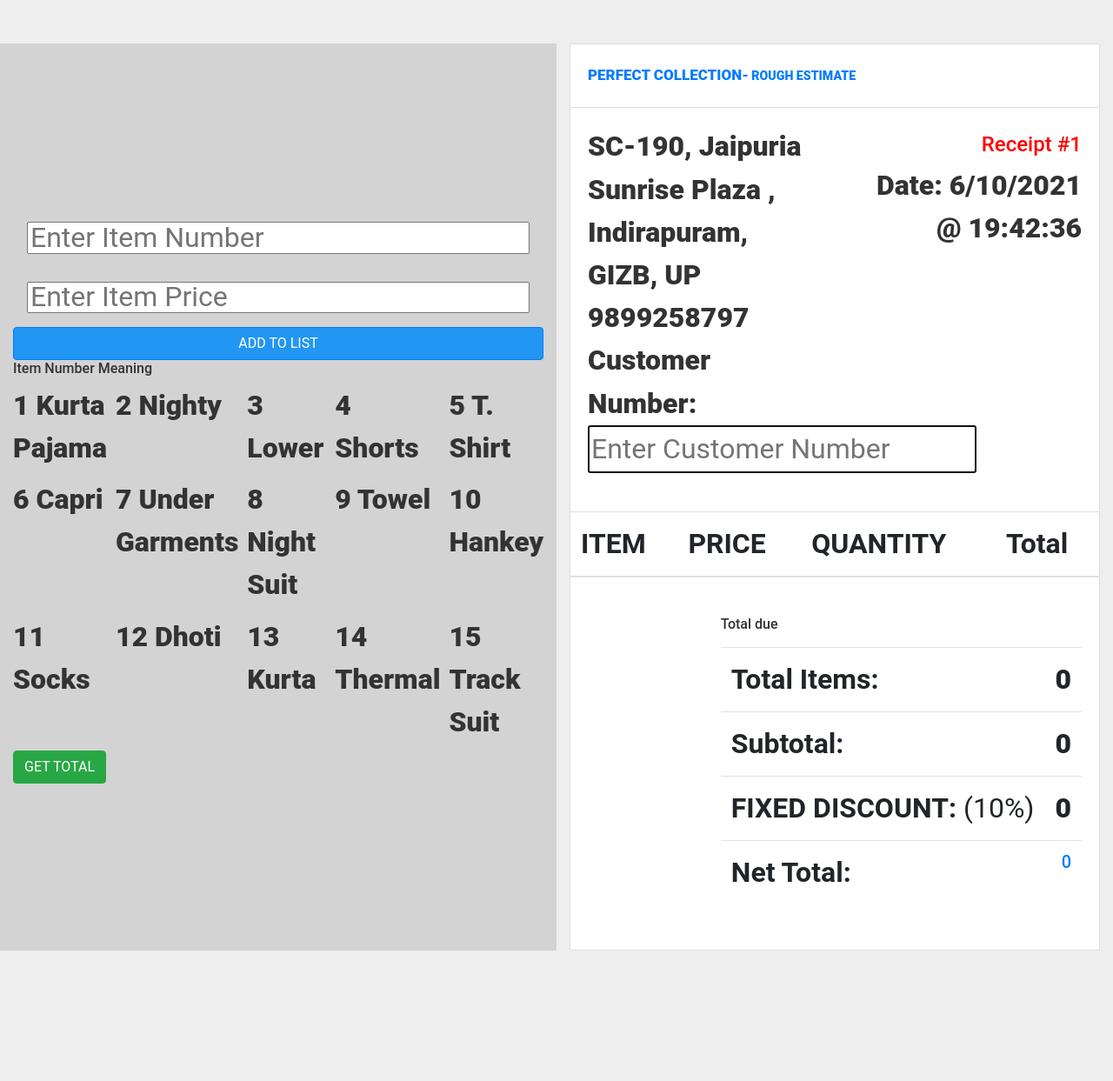
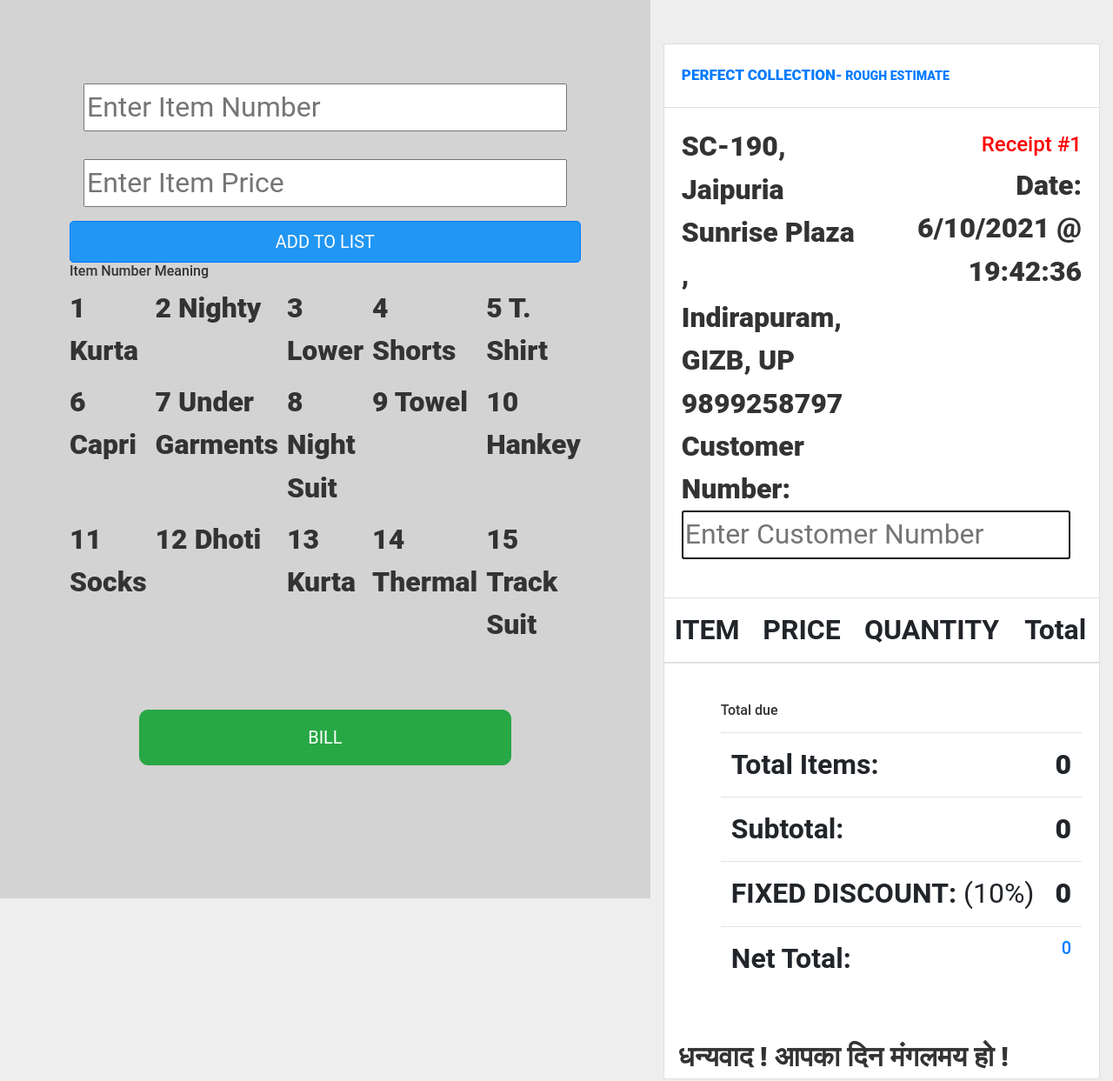
Before and after one commit to paras-kaushik/perfectCollectionReciptSystem, a plain HTML site: page index.html in a window 1280 px wide. Shown: the whole page at 87% size. Before the commit the page ends 1143 px from the top, so only its background shows below. Drawn offline with nearby package versions, Linux system fonts and the light colour scheme.

Commit message:
power and passion

```diff
--- a/index.html
+++ b/index.html
@@ -26,15 +26,7 @@
     <div style="display: flex; flex-direction: row">
       <div
         id="input-and-mapping-containing-div"
-        class="
-          container
-          d-flex
-          justify-content-center
-          mt-50
-          mb-50
-          list-control-container
-        "
-        style="flex-direction: column"
+        class="container list-control-container"
       >
         <input
           type="number"
@@ -43,7 +35,7 @@
           name="itemNumber"
           placeholder="Enter Item Number"
           required
-          style="height: 2.3rem; margin: 1rem"
+          style="height: 5 rem; margin: 1rem"
           onkeyup="additemNumberToListOnEnter(event)"
         />
         <input
@@ -53,7 +45,7 @@
           name="new-item-price-input"
           placeholder="Enter Item Price"
           required
-          style="height: 2.3rem; margin: 1rem"
+          style="height: 5 rem; margin: 1rem"
           onkeyup="additemNumberToListOnEnter(event)"
         />
         <!-- <input
@@ -67,7 +59,7 @@
         /> -->
         <button
           type="submit"
-          class="btn btn-primary"
+          class="btn btn-primary btn-lg"
           onclick="additemNumberToList()"
         >
           ADD TO LIST
@@ -77,8 +69,16 @@
           <div id="map-list" class="wrapper"></div>
         </div>
 
-        <div>
-          <button class="btn btn-success" id="download">GET TOTAL</button>
+        <div
+          style="
+            display: flex;
+            justify-content: center;
+            align-items: center;
+            height: 50px;
+            margin: 5rem;
+          "
+        >
+          <button class="btn btn-success btn-xl" id="download">BILL</button>
         </div>
       </div>
 
@@ -216,6 +216,12 @@
                   </div>
                 </div>
               </div>
+              <div
+                class="list list-unstyled mb-0 text-left"
+                style="margin-left: 1rem"
+              >
+                धन्यवाद ! आपका दिन मंगलमय हो !
+              </div>
             </div>
           </div>
           <!-- <div class="col-md-12 text-right mb-3"> -->
--- a/pdf.css
+++ b/pdf.css
@@ -91,6 +91,8 @@ a {
   display: flex;
   flex-direction: column;
   background-color: lightgray;
+  height: 100%;
+  padding: 5rem;
 
   /* justify-content: space-evenly; */
   /* align-items: baseline; */
@@ -124,3 +126,9 @@ body {
   text-align: left;
   background-color: #eee;
 }
+.btn-xl {
+  padding: 1rem;
+  font-size: 20px;
+  border-radius: 10px;
+  width: 120%;
+}
--- a/pdf.js
+++ b/pdf.js
@@ -1,5 +1,5 @@
 const shopItems = {
-  1: "Kurta Pajama",
+  1: "Kurta",
   2: "Nighty",
   3: "Lower",
   4: "Shorts",
```
